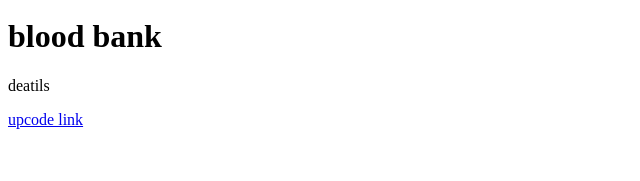
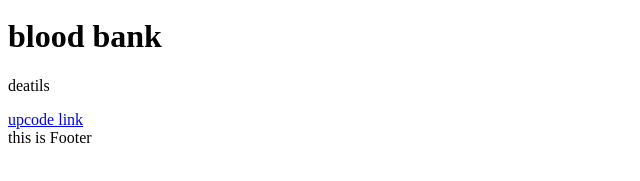
Before and after one commit to Mizba-Hub/demo-bloodbank-app, a plain HTML site: page index.html in a window 1280 px wide. Shown: the part 61-242 px from the top of the page, without its empty margins (0-640 px from the left). Drawn offline with Linux system fonts and the light colour scheme.

Commit message:
footer section added

```diff
--- a/index.html
+++ b/index.html
@@ -9,4 +9,7 @@
         <a href="www.upcode.in">upcode link</a>
 
     </body>
+    <footer>
+        this is Footer
+    </footer>
 </html>
```
